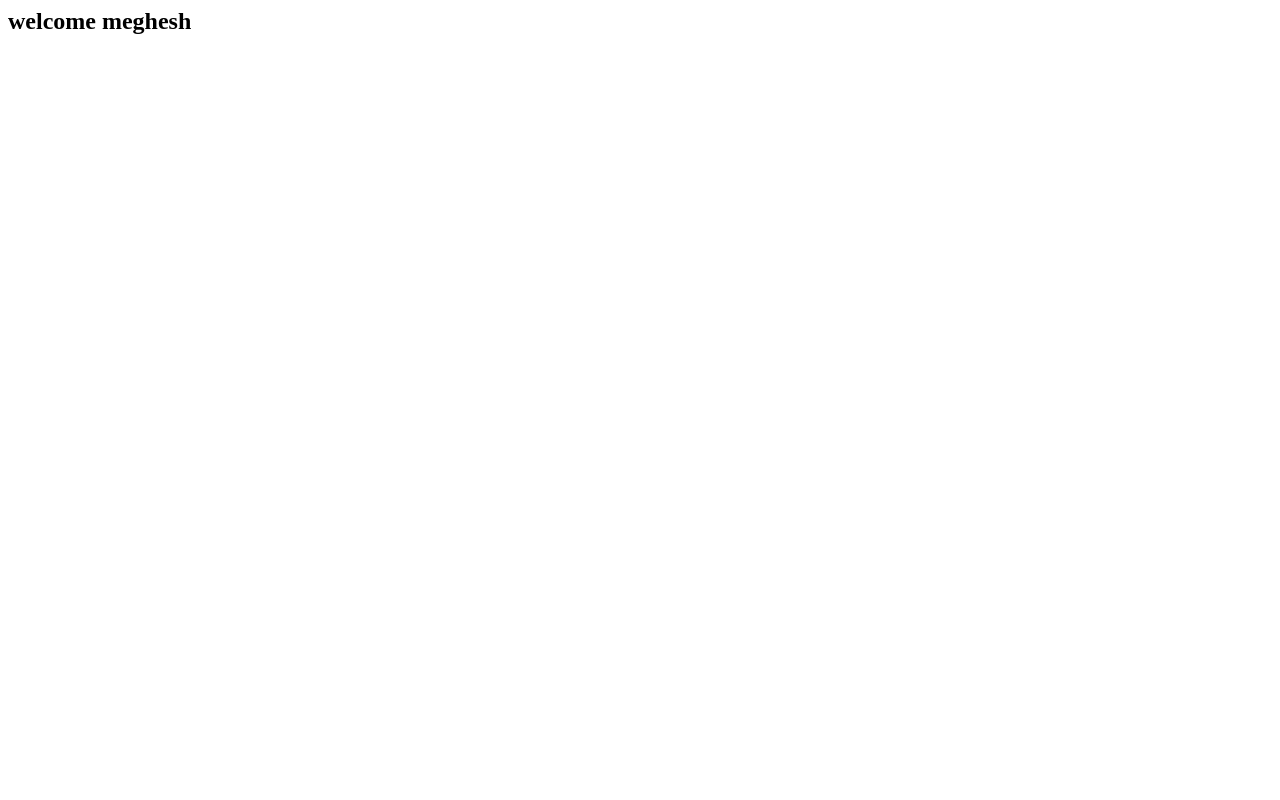
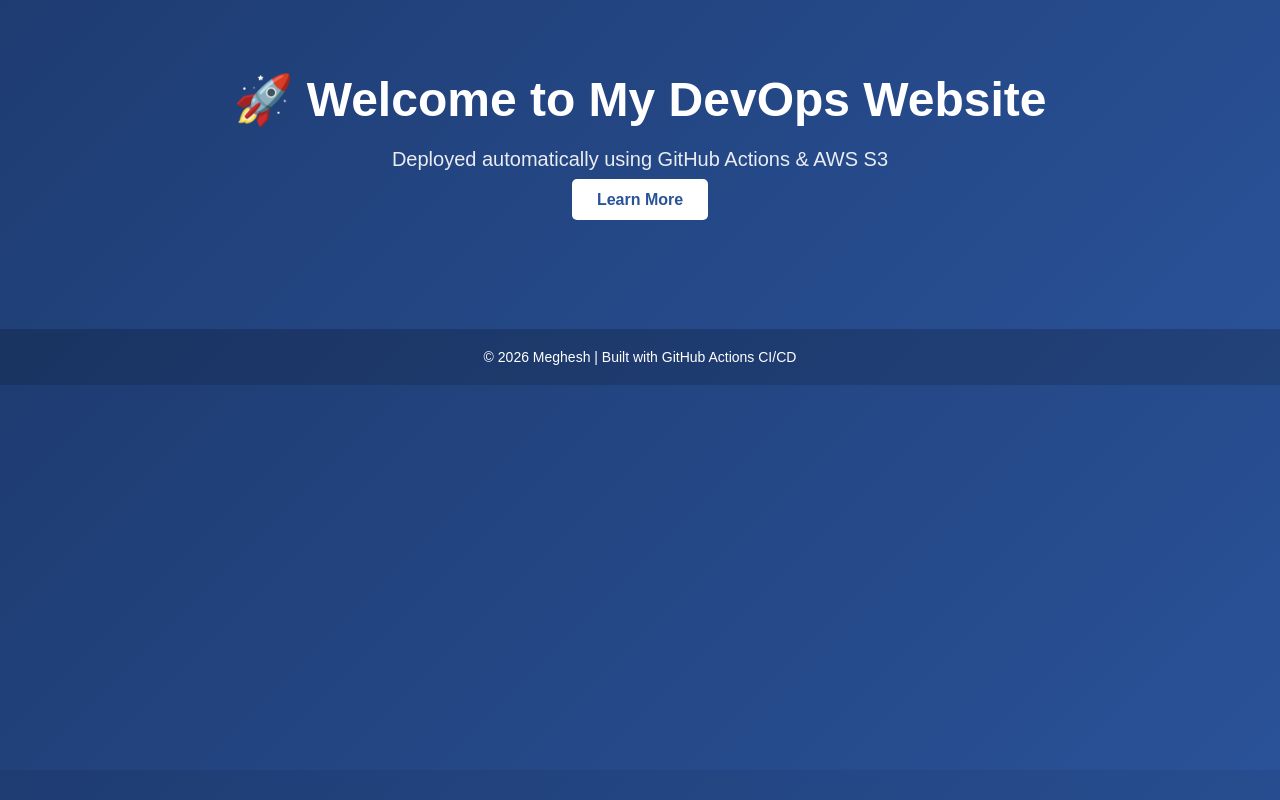
Before and after one commit to meghesh231994/gha-actions, a plain HTML site: page index.html in a window 1280 px wide. Drawn offline with Linux system fonts and the light colour scheme.

Commit message:
index.html

```diff
--- a/index.html
+++ b/index.html
@@ -1 +1,68 @@
-<h2>welcome meghesh</h2>
+<!DOCTYPE html>
+<html lang="en">
+<head>
+    <meta charset="UTF-8">
+    <title>My DevOps Website</title>
+    <meta name="viewport" content="width=device-width, initial-scale=1.0">
+
+    <style>
+        body {
+            margin: 0;
+            font-family: Arial, sans-serif;
+            background: linear-gradient(135deg, #1e3c72, #2a5298);
+            color: white;
+            text-align: center;
+        }
+
+        header {
+            padding: 40px 20px;
+        }
+
+        h1 {
+            font-size: 48px;
+            margin-bottom: 10px;
+        }
+
+        p {
+            font-size: 20px;
+            opacity: 0.9;
+        }
+
+        .btn {
+            margin-top: 30px;
+            padding: 12px 25px;
+            background: white;
+            color: #2a5298;
+            text-decoration: none;
+            border-radius: 5px;
+            font-weight: bold;
+            transition: 0.3s ease;
+        }
+
+        .btn:hover {
+            background: #f0f0f0;
+        }
+
+        footer {
+            margin-top: 80px;
+            padding: 20px;
+            background: rgba(0,0,0,0.2);
+            font-size: 14px;
+        }
+    </style>
+</head>
+
+<body>
+
+<header>
+    <h1>🚀 Welcome to My DevOps Website</h1>
+    <p>Deployed automatically using GitHub Actions & AWS S3</p>
+    <a href="#" class="btn">Learn More</a>
+</header>
+
+<footer>
+    © 2026 Meghesh | Built with GitHub Actions CI/CD
+</footer>
+
+</body>
+</html>
```
